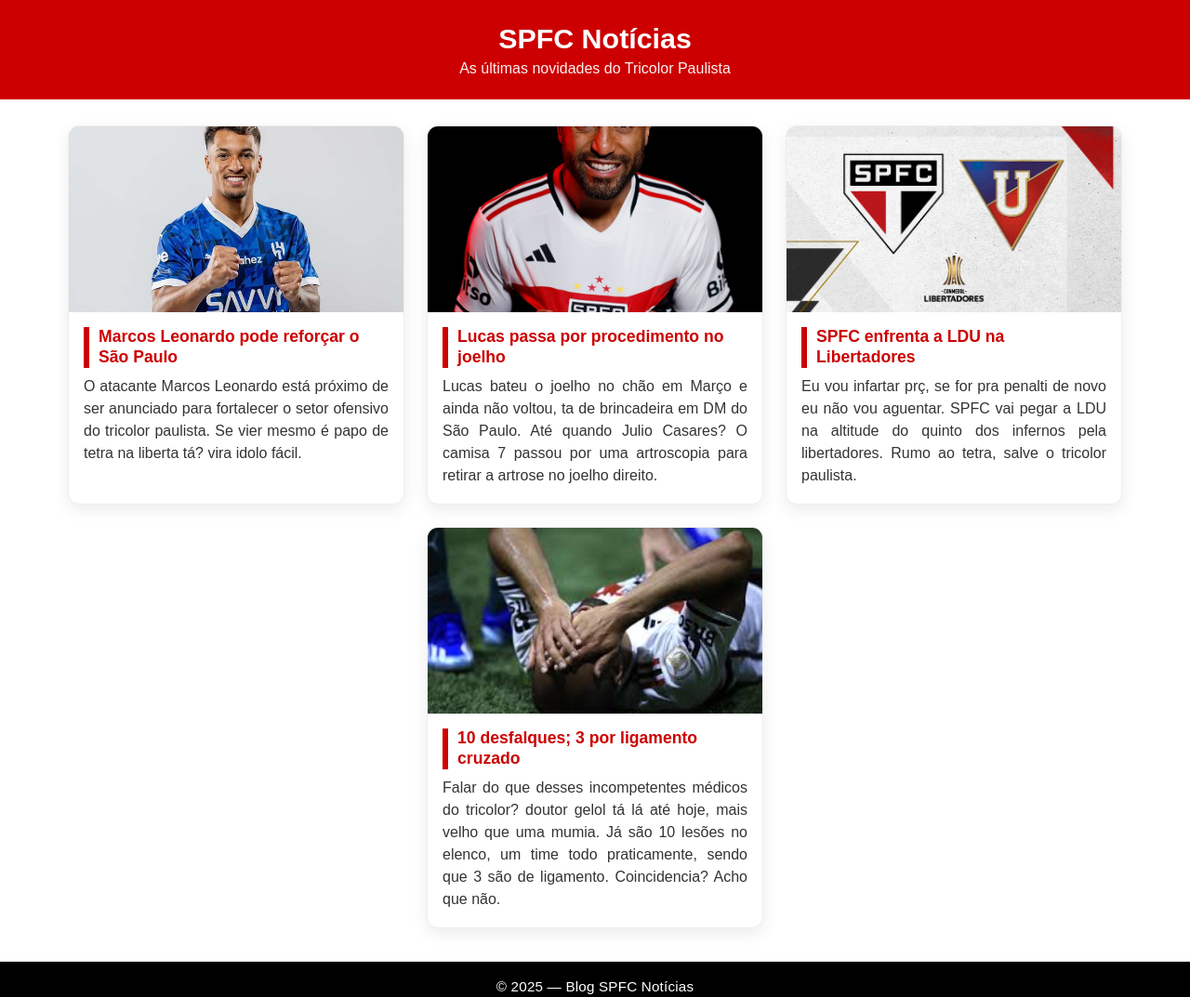
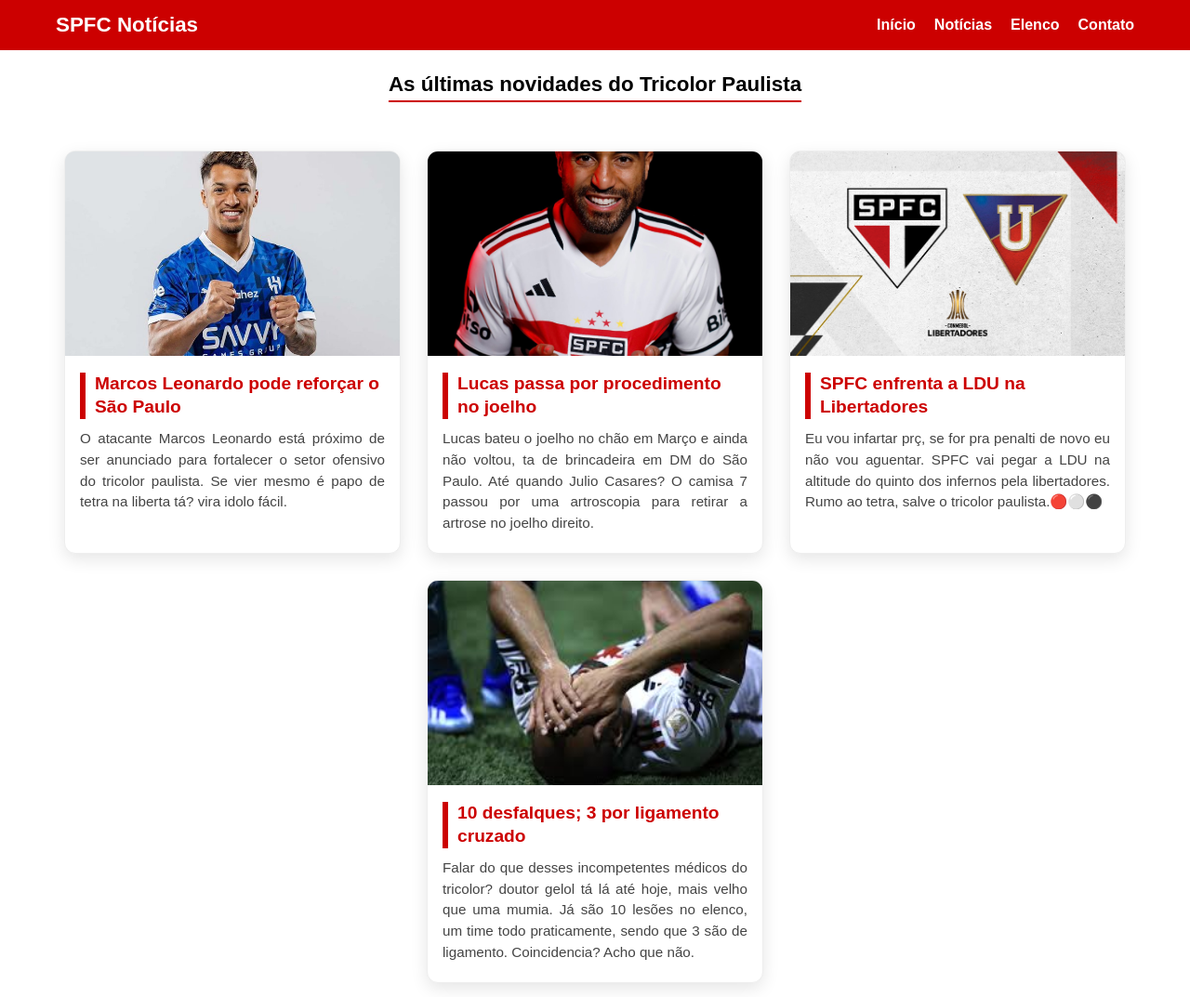
Before and after one commit to Guilherme-Gervasio/FATEC, a plain HTML site: page Desenvolvimento Web I/Ex_02/ex_02.html in a window 1280 px wide. Shown: the top 1073 px of the page at 93% size. Drawn offline with Linux system fonts and the light colour scheme.

Commit message:
ex_02 navbar/flexbox

```diff
--- a/Desenvolvimento Web I/Ex_02/ex_02.html
+++ b/Desenvolvimento Web I/Ex_02/ex_02.html
@@ -7,9 +7,20 @@
     <link rel="stylesheet" href="styles/style.css" />
   </head>
   <body>
+    <nav class="navbar">
+      <div class="nav-container">
+        <h1 class="logo">SPFC Notícias</h1>
+        <ul class="nav-links">
+          <li><a href="#">Início</a></li>
+          <li><a href="#">Notícias</a></li>
+          <li><a href="#">Elenco</a></li>
+          <li><a href="#">Contato</a></li>
+        </ul>
+      </div>
+    </nav>
+
     <header>
-      <h1>SPFC Notícias</h1>
-      <p>As últimas novidades do Tricolor Paulista</p>
+      <h2>As últimas novidades do Tricolor Paulista</h2>
     </header>
 
     <main>
@@ -20,7 +31,7 @@
             alt="Marcos Leonardo pode chegar ao São Paulo"
           />
           <div class="card-content">
-            <h2>Marcos Leonardo pode reforçar o São Paulo</h2>
+            <h3>Marcos Leonardo pode reforçar o São Paulo</h3>
             <p>
               O atacante Marcos Leonardo está próximo de ser anunciado para
               fortalecer o setor ofensivo do tricolor paulista. Se vier mesmo é
@@ -30,12 +41,9 @@
         </article>
 
         <article class="card">
-          <img
-            src="imgs/lucas.jpeg"
-            alt="Lucas Moura em recuperação após procedimento no joelho"
-          />
+          <img src="imgs/lucas.jpeg" alt="Lucas Moura em recuperação" />
           <div class="card-content">
-            <h2>Lucas passa por procedimento no joelho</h2>
+            <h3>Lucas passa por procedimento no joelho</h3>
             <p>
               Lucas bateu o joelho no chão em Março e ainda não voltou, ta de
               brincadeira em DM do São Paulo. Até quando Julio Casares? O camisa
@@ -46,27 +54,21 @@
         </article>
 
         <article class="card">
-          <img
-            src="imgs/liberta.png"
-            alt="Confronto do São Paulo com a LDU pela Libertadores"
-          />
+          <img src="imgs/liberta.png" alt="Confronto com a LDU" />
           <div class="card-content">
-            <h2>SPFC enfrenta a LDU na Libertadores</h2>
+            <h3>SPFC enfrenta a LDU na Libertadores</h3>
             <p>
               Eu vou infartar prç, se for pra penalti de novo eu não vou
               aguentar. SPFC vai pegar a LDU na altitude do quinto dos infernos
-              pela libertadores. Rumo ao tetra, salve o tricolor paulista.
+              pela libertadores. Rumo ao tetra, salve o tricolor paulista.🔴⚪⚫
             </p>
           </div>
         </article>
 
         <article class="card">
-          <img
-            src="imgs/lesao.jpeg"
-            alt="Departamento médico do São Paulo com lista de desfalques"
-          />
+          <img src="imgs/lesao.jpeg" alt="Desfalques do SPFC" />
           <div class="card-content">
-            <h2>10 desfalques; 3 por ligamento cruzado</h2>
+            <h3>10 desfalques; 3 por ligamento cruzado</h3>
             <p>
               Falar do que desses incompetentes médicos do tricolor? doutor
               gelol tá lá até hoje, mais velho que uma mumia. Já são 10 lesões
--- a/Desenvolvimento Web I/Ex_02/styles/style.css
+++ b/Desenvolvimento Web I/Ex_02/styles/style.css
@@ -11,19 +11,54 @@ body {
   color: #222;
 }
 
-header {
+.navbar {
   background: var(--spfc-red);
   color: #fff;
+  padding: 14px 24px;
+  position: sticky;
+  top: 0;
+  z-index: 1000;
+}
+.nav-container {
+  max-width: 1160px;
+  margin: 0 auto;
+  display: flex;
+  align-items: center;
+  justify-content: space-between;
+}
+.logo {
+  font-size: 1.4rem;
+  margin: 0;
+}
+.nav-links {
+  list-style: none;
+  display: flex;
+  gap: 20px;
+  margin: 0;
+  padding: 0;
+}
+.nav-links a {
+  color: #fff;
+  text-decoration: none;
+  font-weight: bold;
+  transition: color 0.2s;
+}
+.nav-links a:hover {
+  color: #f2f2f2;
+}
+
+header {
   text-align: center;
   padding: 24px 16px;
+  background: var(--spfc-white);
 }
-header h1 {
-  margin: 0 0 6px 0;
-  font-size: 1.9rem;
-}
-header p {
+header h2 {
   margin: 0;
-  opacity: 0.95;
+  font-size: 1.4rem;
+  color: var(--spfc-black);
+  border-bottom: 2px solid var(--spfc-red);
+  display: inline-block;
+  padding-bottom: 4px;
 }
 
 main {
@@ -36,57 +71,55 @@ main {
   margin: 0 auto;
   display: flex;
   flex-wrap: wrap;
-  gap: 24px;
+  gap: 28px;
   justify-content: center;
 }
 
 .card {
   background: #fff;
   border-radius: 12px;
-  box-shadow: 0 6px 18px rgba(0, 0, 0, 0.08);
+  box-shadow: 0 6px 18px rgba(0, 0, 0, 0.1);
   display: flex;
   flex-direction: column;
   overflow: hidden;
   flex: 1 1 320px;
   max-width: 360px;
   border: 1px solid #eee;
+  transition: transform 0.2s ease, box-shadow 0.2s ease;
+}
+.card:hover {
+  transform: translateY(-4px);
+  box-shadow: 0 12px 26px rgba(0, 0, 0, 0.15);
 }
 
 .card img {
   width: 100%;
-  height: 200px;
+  height: 220px;
   object-fit: cover;
+  display: block;
   background: #e6e6e6;
-  display: block;
 }
 
 .card-content {
-  padding: 16px 16px 18px;
+  padding: 18px 16px 20px;
   display: flex;
   flex-direction: column;
-  gap: 8px;
+  gap: 10px;
 }
 
-.card h2 {
-  font-size: 1.1rem;
+.card h3 {
+  font-size: 1.2rem;
   color: var(--spfc-red);
   margin: 0;
-  line-height: 1.25;
-  border-left: 6px solid var(--spfc-red);
-  padding-left: 10px;
+  line-height: 1.3;
 }
 
 .card p {
   margin: 0;
-  color: #333;
+  color: #444;
   line-height: 1.5;
   text-align: justify;
-}
-
-.card:hover {
-  transform: translateY(-2px);
-  box-shadow: 0 10px 22px rgba(0, 0, 0, 0.12);
-  transition: transform 0.18s ease, box-shadow 0.18s ease;
+  font-size: 0.95rem;
 }
 
 footer {
@@ -98,23 +131,28 @@ footer {
 footer p {
   margin: 0;
   font-size: 0.95rem;
-  letter-spacing: 0.2px;
 }
 
 @media (max-width: 768px) {
   .card img {
-    height: 180px;
+    height: 200px;
   }
 }
-@media (max-width: 420px) {
-  header h1 {
-    font-size: 1.6rem;
-  }
+@media (max-width: 480px) {
   .card {
     flex-basis: 100%;
     max-width: 520px;
   }
   .card img {
-    height: 160px;
+    height: 180px;
   }
 }
+
+.card h3 {
+  font-size: 1.2rem;
+  color: var(--spfc-red);
+  margin: 0;
+  line-height: 1.3;
+  border-left: 6px solid var(--spfc-red);
+  padding-left: 10px;
+}
```
